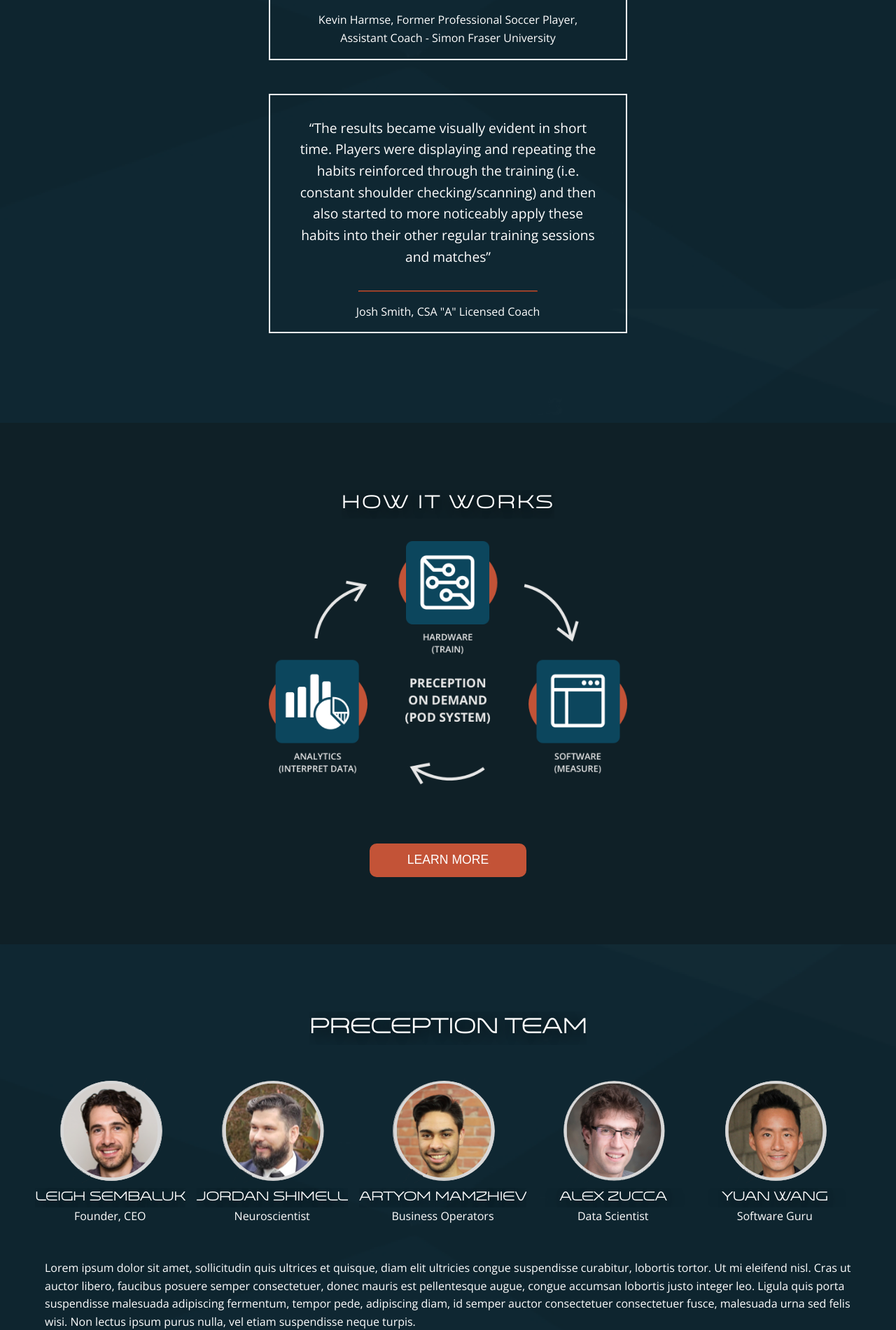
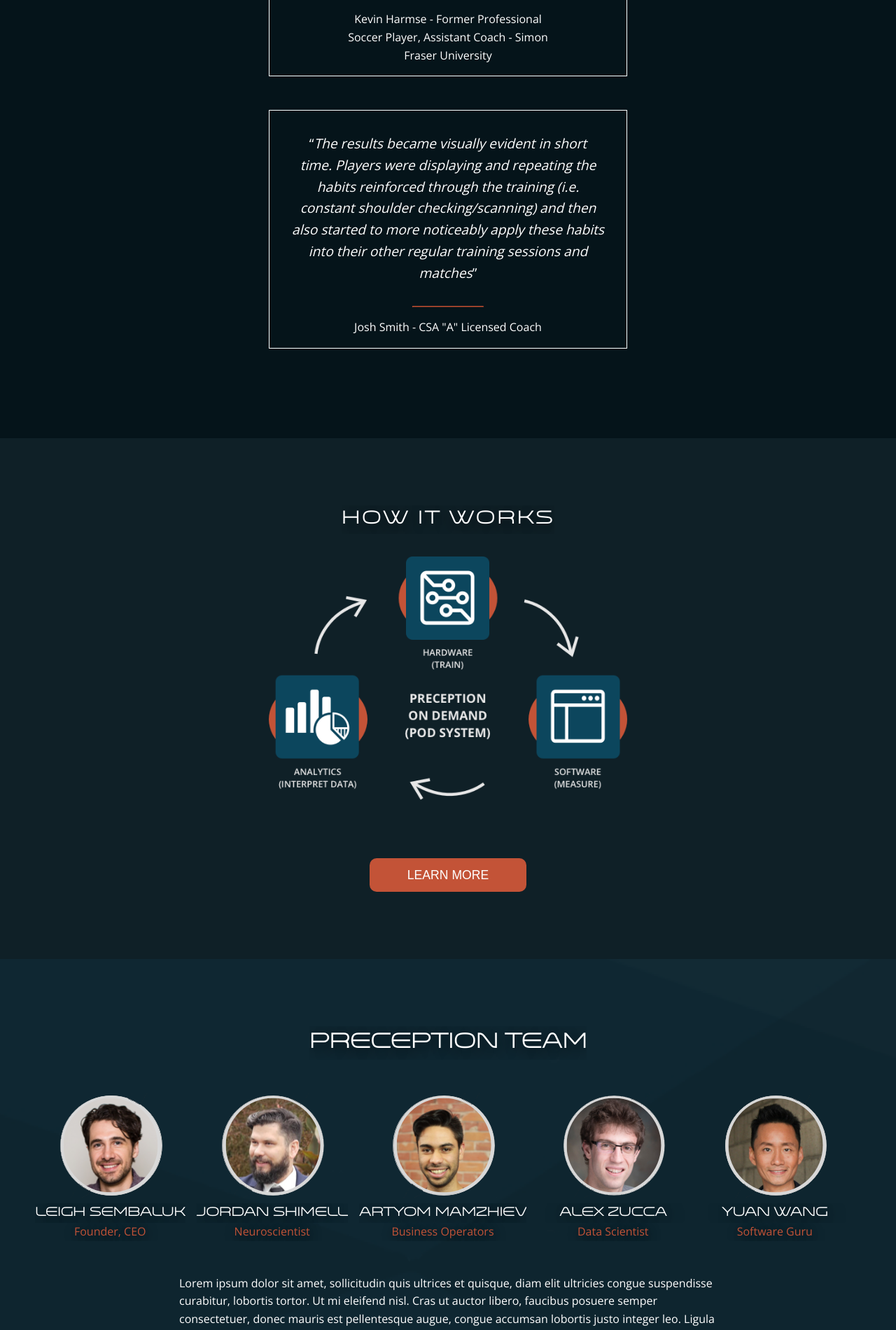
Before and after one commit to karyma-dev/preception, a React (Create React App) app: page / in a window 1280 px wide. Shown: the part 2220-4120 px from the top of the page at 70% size. Built offline with nearby package versions, Linux system fonts and the light colour scheme.

Commit message:
added more orange

```diff
--- a/src/components/Home/Members.jsx
+++ b/src/components/Home/Members.jsx
@@ -5,7 +5,7 @@
   <img src={image} alt={name} />
   <span>
     <h4>{name}</h4>
-    <p>{position}</p>
+    <p className="team-section--members--position">{position}</p>
   </span>
 </div>
 )
--- a/src/components/Home/Testimonials.jsx
+++ b/src/components/Home/Testimonials.jsx
@@ -1,14 +1,15 @@
 import React from 'react'
 
-const Testimonial = ({ quote, quoter }) => (
+const Testimonial = ({ quote, quoter, job }) => (
   <div className='testinomal-section-part'>
     <q className='testinomal-section-part--quote'>
-      { quote }
+      <em>{ quote }</em>
     </q>
     <div className="line-orange line-orange-testimonial" />
     <p className='testinomal-section-part--quoter'>
-      { quoter }
+      { quoter } - { job }
     </p>
+
   </div>
 
 )
--- a/src/components/Home/index.js
+++ b/src/components/Home/index.js
@@ -21,7 +21,7 @@
     const members = teamMembers.map((member, i) => (
       <Members key={i} name={member.name} image={member.image} position={member.position} />
     ))
-    const testimonial = testimonials.map(( elem, i )=><Testimonials key={i} quote={elem.quote} quoter={elem.quoter} />)
+    const testimonial = testimonials.map(( elem, i )=><Testimonials key={i} quote={elem.quote} quoter={elem.quoter} job={elem.job} />)
     return (
       <Fragment>
         <header className='header'>
@@ -121,7 +121,9 @@
         </section>
 
         <section className='roadmap-section'>
-          <h1 className='roadmap-section--coming'>The Future of Training in 2020...</h1>
+          <h1 className='roadmap-section--coming'>Product Launch</h1>
+          <h1 className='roadmap-section--date'>2020</h1>
+
         </section>
       </Fragment>
     )
--- a/src/components/Home/testimonial_quotes.js
+++ b/src/components/Home/testimonial_quotes.js
@@ -2,7 +2,8 @@
   {
     quote: `If you're not trying to utilize technology in some form, you're going to be left
     behind.. This is something I want to incorportate into every training session.`,
-    quoter: `Kevin Harmse, Former Professional Soccer Player, Assistant Coach - Simon Fraser
+    quoter: `Kevin Harmse`,
+    job: `Former Professional Soccer Player, Assistant Coach - Simon Fraser
     University`
   },
   {
@@ -10,6 +11,7 @@
     repeating the habits reinforced through the training (i.e. constant shoulder
     checking/scanning) and then also started to more noticeably apply these habits into
     their other regular training sessions and matches`,
-    quoter: `Josh Smith, CSA "A" Licensed Coach`
+    quoter: `Josh Smith`,
+    job: `CSA "A" Licensed Coach`
   }
 ]
--- a/src/styles/css/main.css
+++ b/src/styles/css/main.css
@@ -407,6 +407,9 @@
 .roadmap-section--coming {
   font-size: 3rem;
 }
+.roadmap-section--date {
+  font-size: 6rem;
+}
 
 .team-section {
   background-image: url("../../images/testimonial-background.png");
@@ -441,9 +444,13 @@
 .team-section--members h4 {
   font-size: 1.1rem;
 }
+.team-section--members--position {
+  color: #c35337;
+  text-shadow: 2px 4px 1rem black;
+}
 .team-section--para {
   margin-top: 3rem;
-  width: 90vw;
+  width: 60vw;
   text-align: left;
 }
 @media only screen and (max-width: 767px) {
@@ -471,7 +478,7 @@
 }
 
 .testinomal-section {
-  background-image: url("../../images/testimonial-background.png");
+  background-color: #05141A;
   background-repeat: no-repeat;
   background-size: cover;
   background-position: center;
@@ -482,7 +489,6 @@
   display: flex;
   flex-wrap: wrap;
   flex-direction: column;
-  background-attachment: fixed;
   text-align: center;
   padding: 5rem 0;
 }
@@ -497,16 +503,17 @@
   width: 40%;
   flex-wrap: wrap;
   flex-direction: column;
-  border: 2px white solid;
+  border: 1px white solid;
   padding: 1rem;
   margin-bottom: 3rem;
 }
 .testinomal-section-part--quote {
   padding: 1rem;
   font-size: 1.2rem;
+  font-weight: 300;
 }
 .testinomal-section-part--quoter {
-  width: 80%;
+  width: 60%;
 }
 .testinomal-section-part--quoter:not(:last-of-type) {
   margin-bottom: 6rem;
@@ -934,7 +941,7 @@
   background-color: #c15236;
 }
 .line-orange-testimonial {
-  width: 20vw;
+  width: 8vw;
 }
 
 /*# sourceMappingURL=main.css.map */
--- a/src/styles/sass/components/_line.scss
+++ b/src/styles/sass/components/_line.scss
@@ -5,6 +5,6 @@
   background-color: #c15236;
 
   &-testimonial{
-    width: 20vw;
+    width: 8vw;
   }
 }
--- a/src/styles/sass/pages/home/_roadmap.scss
+++ b/src/styles/sass/pages/home/_roadmap.scss
@@ -13,4 +13,7 @@
   &--coming{
     font-size: 3rem;
   }
+  &--date{
+    font-size: 6rem;
+  }
 }
--- a/src/styles/sass/pages/home/_team.scss
+++ b/src/styles/sass/pages/home/_team.scss
@@ -22,11 +22,16 @@
     & h4 {
       font-size: 1.1rem;
     }
+    &--position {
+      color: $btn-color;
+      text-shadow: 2px 4px 1rem black;
+
+    }
   }
 
   &--para{
     margin-top: 3rem;
-    width: 90vw;
+    width: 60vw;
     text-align: left;
   }
   @media only screen and (max-width: 767px) {
@@ -42,6 +47,7 @@
       div {
         display: flex;
         margin-right: 0;
+
         span {
           text-align: center;
           justify-self: center;
@@ -50,5 +56,6 @@
         }
       }
     }
+
   }
 }
--- a/src/styles/sass/pages/home/_testimonial.scss
+++ b/src/styles/sass/pages/home/_testimonial.scss
@@ -1,8 +1,7 @@
 .testinomal-section {
-  background-image: url('../../images/testimonial-background.png');
-
+  // background-image: url('../../images/testimonial-background.png');
+  background-color: #05141A;
   @include homepage-background-properties();
-  background-attachment: fixed;
   text-align: center;
   padding: 5rem 0;
 
@@ -18,13 +17,14 @@
     width: 40%;
     flex-wrap: wrap;
     flex-direction: column;
-    border: 2px white solid;
+    border: 1px white solid;
     padding: 1rem;
     margin-bottom: 3rem;
 
     &--quote {
       padding: 1rem;
       font-size: 1.2rem;
+      font-weight: 300;
     }
 
     &--quoter {
@@ -32,7 +32,7 @@
         margin-bottom: 6rem;
       }
 
-      width: 80%;
+      width: 60%;
     }
   }
 
```
Also changed, not shown: 1 other file (tests, documents, lock files or other folders).
